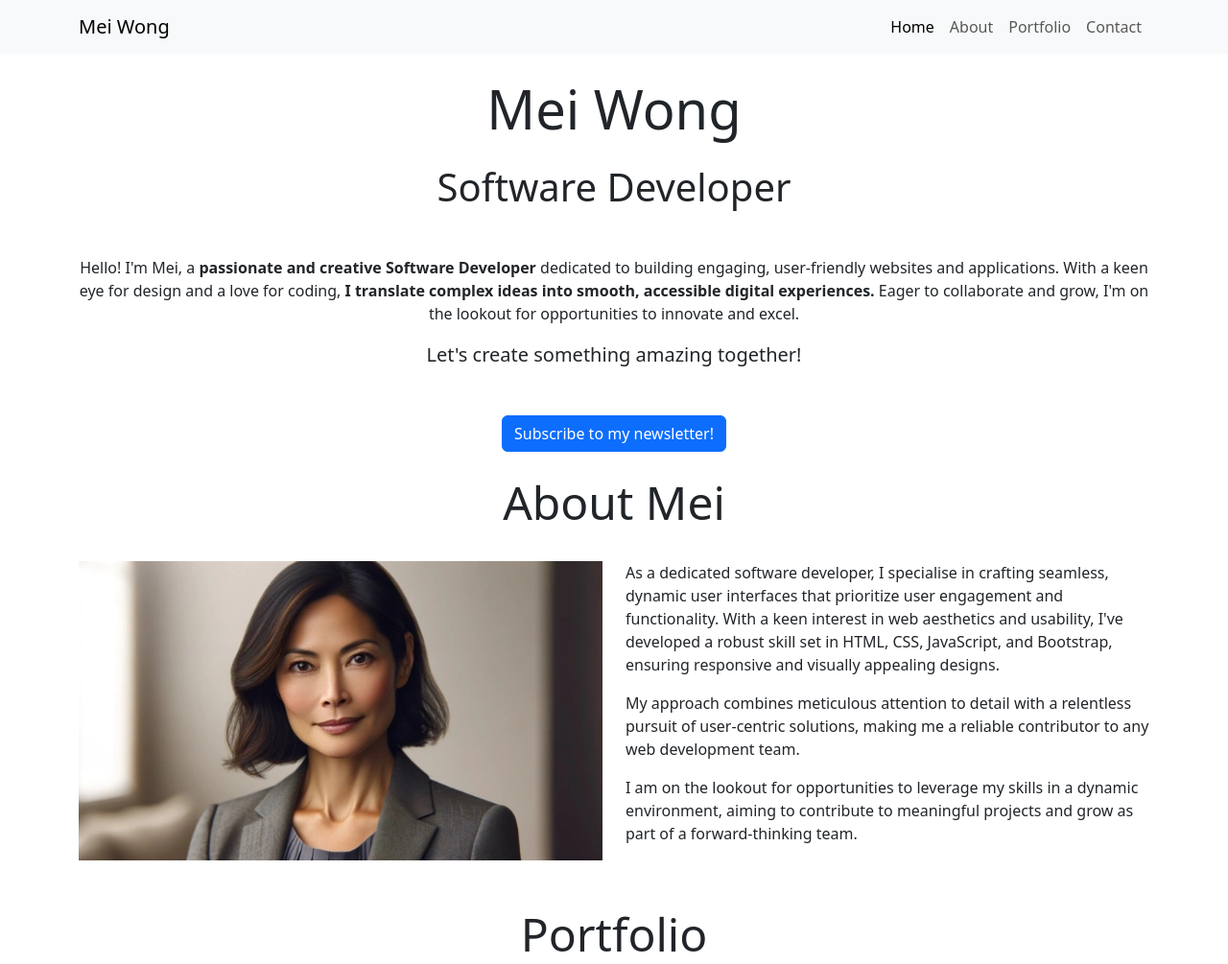
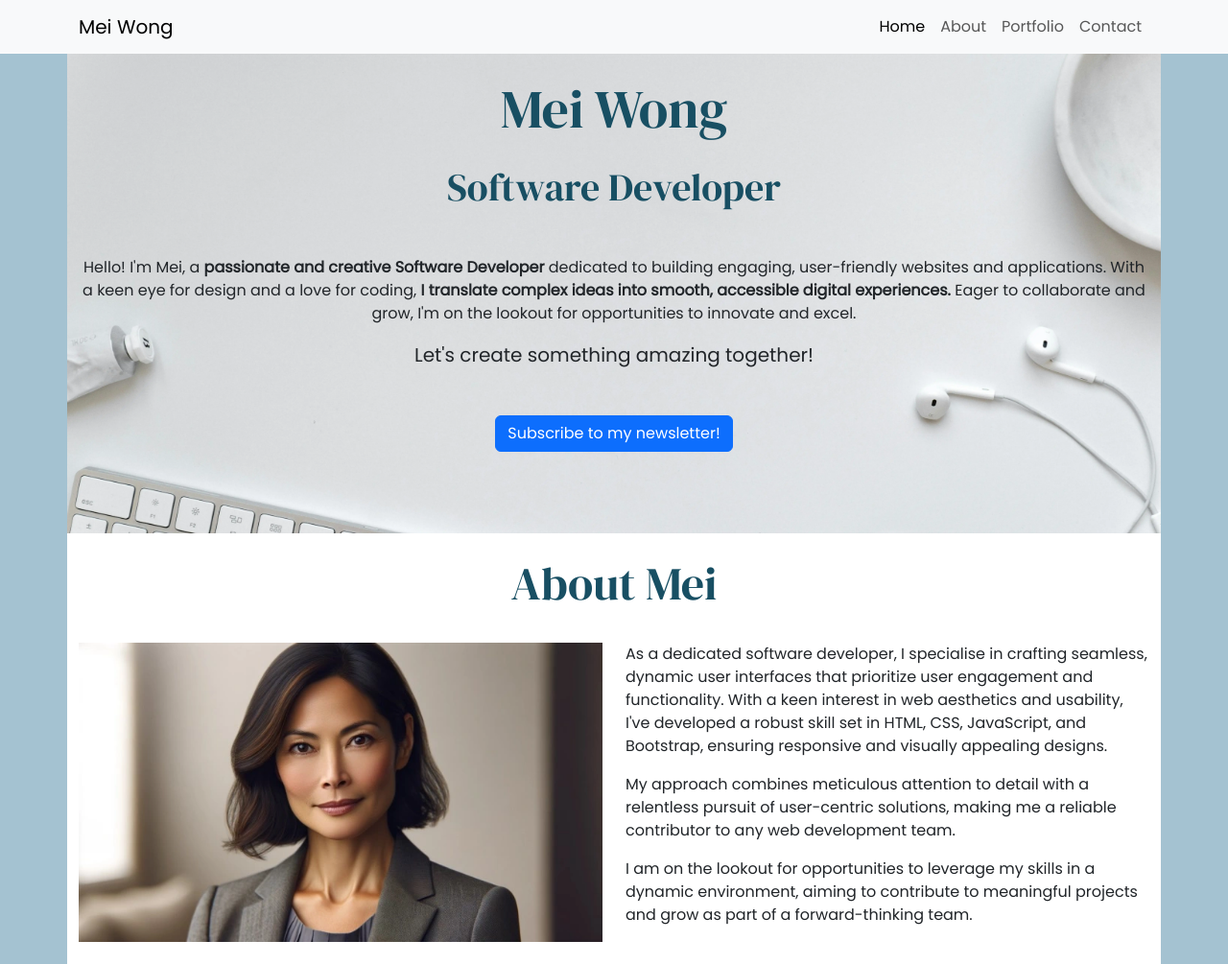
Before and after one commit to Macca-Code/portfolio, a plain HTML site: page index.html in a window 1280 px wide. Shown: the top 1005 px of the page at 96% size. Drawn offline with nearby package versions, Linux system fonts and the light colour scheme.

Commit message:
Add first custom style

```diff
--- a/assets/css/style.css
+++ b/assets/css/style.css
@@ -0,0 +1,48 @@
+/*
+    #a4c2d1; egg blue
+    #dbdcde; light grey
+    #1f7798; mid-blue
+    #184f63; dark-blue
+*/
+
+/* global styles */
+
+@import url('https://fonts.googleapis.com/css2?family=DM+Serif+Display:ital@0;1&family=Poppins&display=swap');
+
+body {
+    font-family: "Poppins", sans-serif;
+    background-color: #a4c2d1; /* egg blue */
+}
+
+h1,
+h2 {
+    font-family: "DM Serif Display", serif;
+    color:  #184f63; /* dark-blue */
+}
+
+/* About section */
+
+#about {
+    background-color: white;
+}
+
+/* Portfolio */
+
+#portfolio {
+   background-color: #dbdcde; /* light grey */
+}
+
+/* Contact section */
+
+#contact {
+    background-color: white;
+}
+
+#hero {
+    background-color: lightgrey;
+    background-image: url("../images/background.webp");
+    background-size: cover;
+    min-height: 500px;
+    background-position: 50%, 70%;
+    padding: 5%, 7%;
+}
--- a/index.html
+++ b/index.html
@@ -8,9 +8,10 @@
     <!-- Bootstrap CSS Link -->
     <link href="https://cdn.jsdelivr.net/npm/bootstrap@5.3.3/dist/css/bootstrap.min.css" rel="stylesheet"
         integrity="sha384-QWTKZyjpPEjISv5WaRU9OFeRpok6YctnYmDr5pNlyT2bRjXh0JMhjY6hW+ALEwIH" crossorigin="anonymous">
+    <!-- Custom CSS Link -->
+     <link rel="stylesheet" href="assets/css/style.css">
 </head>
-
-<body>
+   <body>
     <nav class="navbar navbar-expand-sm bg-body-tertiary">
         <div class="container">
             <a class="navbar-brand" href="index.html">Mei Wong</a>
@@ -41,7 +42,6 @@
     </nav>
     <!-- header -->
     <header id="hero" class="container">
-        <!-- section with hero image -->
         <section class="row">
             <!-- text-center class used to centre all text inside column -->
             <div class="col-12 text-center">
```
